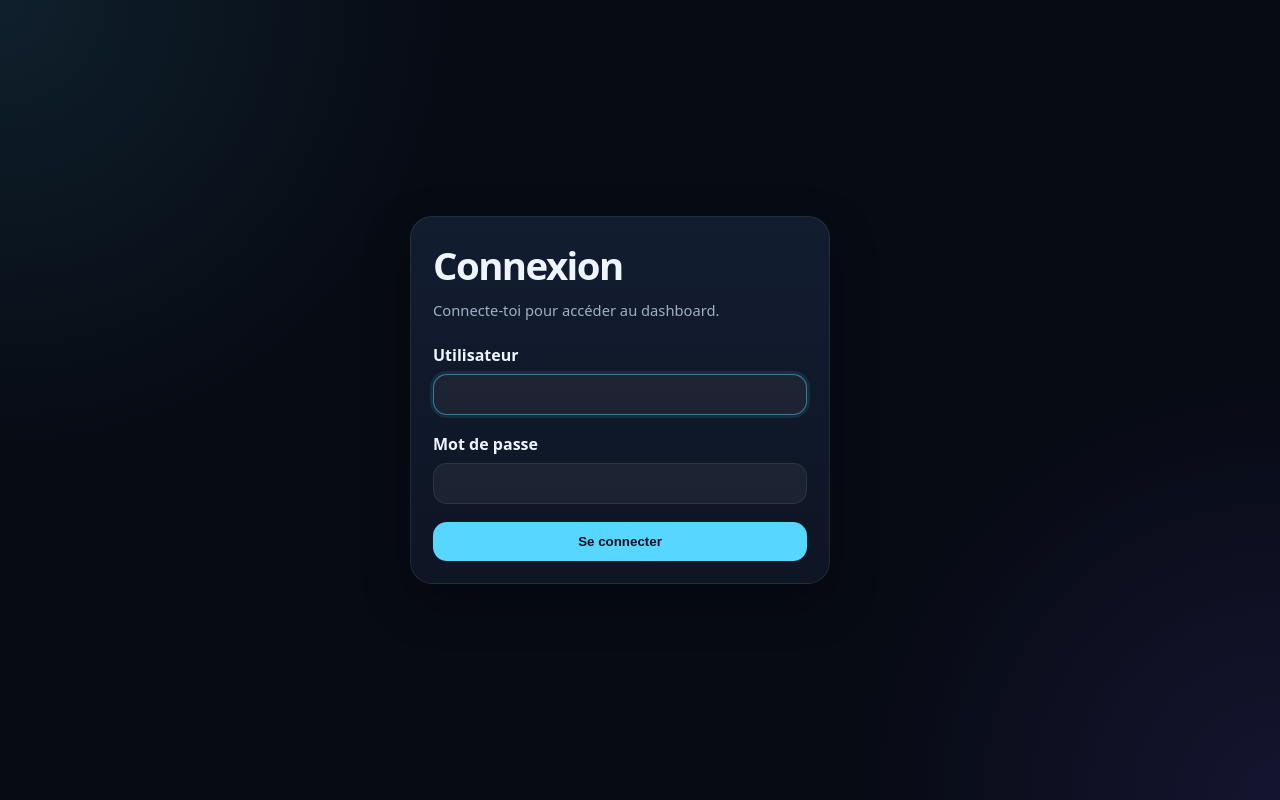
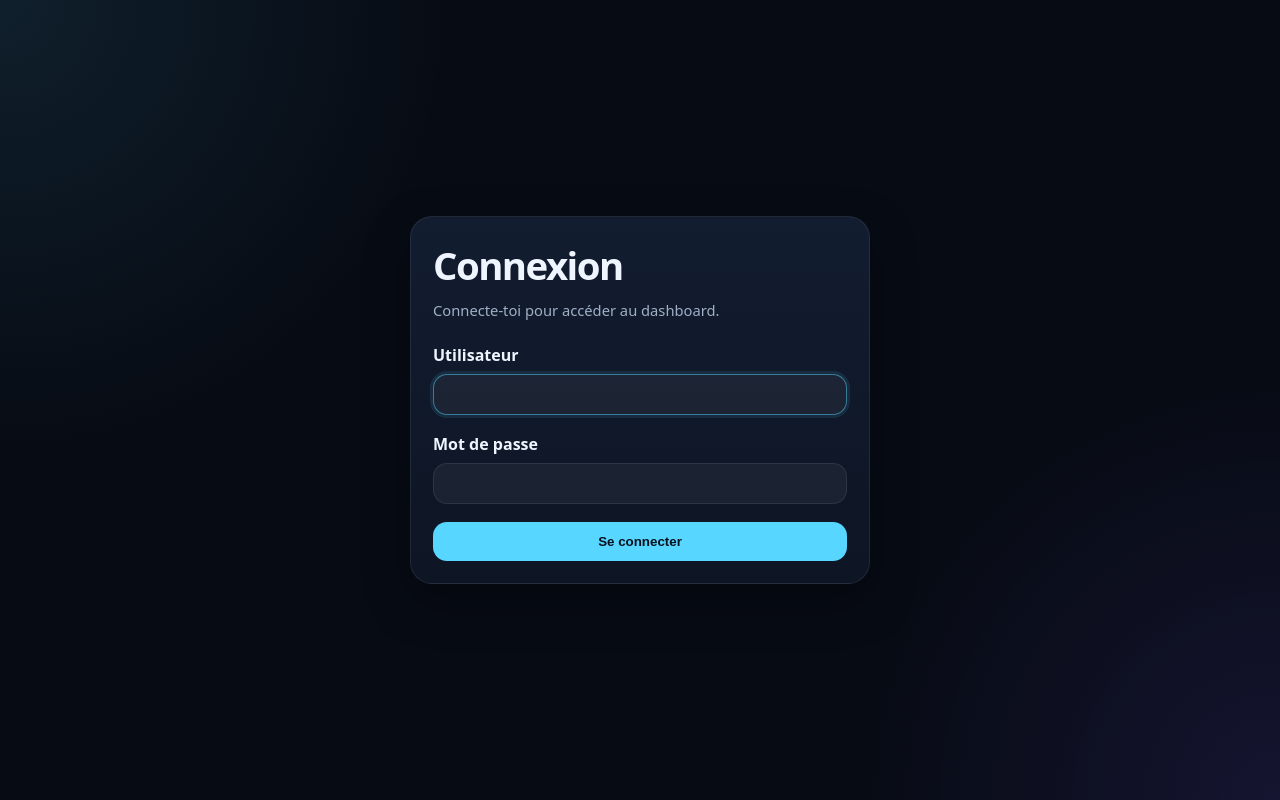
Before and after one commit to seah78/adminnginx, a Django app: a page that uses templates/registration/login.html in a window 1280 px wide. Run offline with Django 5.2, Linux system fonts and the light colour scheme.

Commit message:
update style.css

```diff
--- a/dashboard/static/dashboard/css/style.css
+++ b/dashboard/static/dashboard/css/style.css
@@ -149,7 +149,6 @@ body {
 
 .login-card {
   width: 100%;
-  max-width: 420px;
 }
 
 .login-card .page-title {
```
